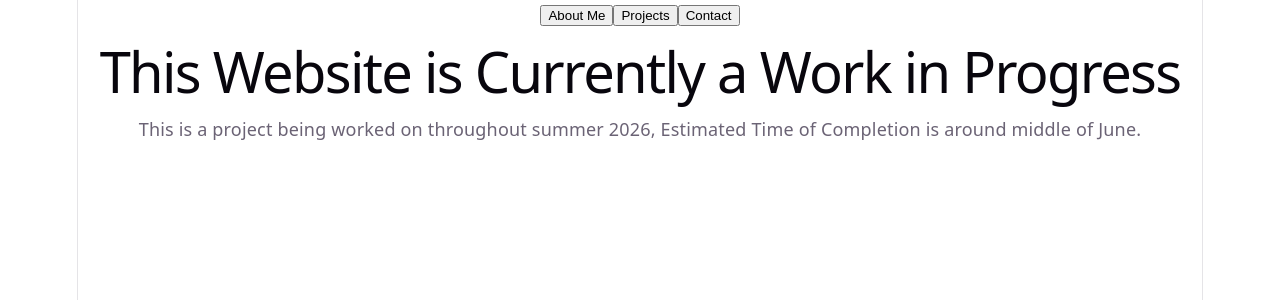
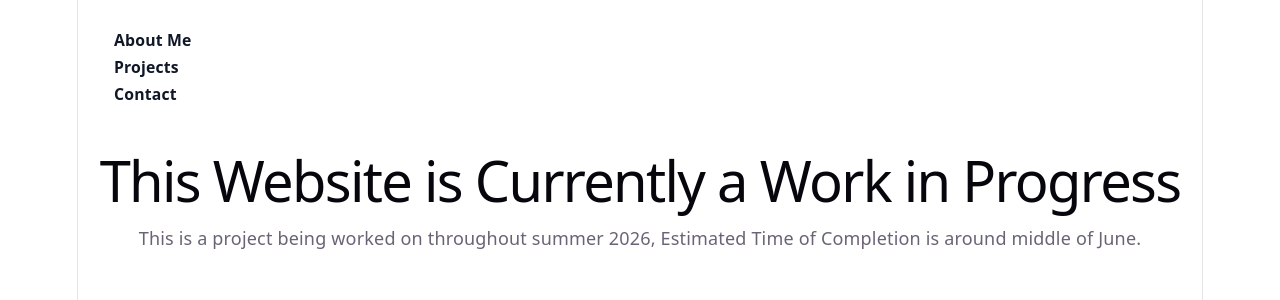
Before and after one commit to jonahhamell/personal_website, a React (Vite) app: page / in a window 1280 px wide. Shown: the top 300 px of the page. Built offline with nearby package versions, Linux system fonts and the light colour scheme.

Commit message:
[FIX] Fixed implementation of TailwindCSS.

```diff
--- a/index.html
+++ b/index.html
@@ -6,6 +6,7 @@
     <link rel="icon" type="image/svg+xml" href="/favicon.svg" />
     <meta name="viewport" content="width=device-width, initial-scale=1.0" />
     <title>Jonah Hamell</title>
+    <link href="/src/style.css" rel="stylesheet">
   </head>
   <body>
     <div id="root"></div>
--- a/src/components/Header.tsx
+++ b/src/components/Header.tsx
@@ -1,4 +1,5 @@
 import { Popover, PopoverGroup, PopoverButton } from '@headlessui/react'
+
 
 function Header() {
     return (
@@ -10,15 +11,15 @@ function Header() {
                     {/*added buttons for the header to be able to navigate throughout the websites, will add functionality at a later date.*/}
                     <Popover className="relative">
 
-                        <PopoverButton className="rounded bg-sky-600 px-4 py-2 text-sm text-white hover:bg-sky-500 active:bg-sky-700">
+                        <PopoverButton className="flex items-center gap-x-1 text-sm/6 font-semibold text-gray-900 text-center">
                             About Me
                         </PopoverButton>
 
-                        <PopoverButton className="rounded bg-sky-600 px-4 py-2 text-sm text-white hover:bg-sky-500 active:bg-sky-700">
+                        <PopoverButton className="flex items-center gap-x-1 text-sm/6 font-semibold text-gray-900 text-center">
                             Projects
                         </PopoverButton>
 
-                        <PopoverButton className="rounded bg-sky-600 px-4 py-2 text-sm text-white hover:bg-sky-500 active:bg-sky-700">
+                        <PopoverButton className="flex items-center gap-x-1 text-sm/6 font-semibold text-gray-900 text-center">
                             Contact
                         </PopoverButton>
 
--- a/src/index.css
+++ b/src/index.css
@@ -1,3 +1,5 @@
+@import "tailwindcss";
+
 :root {
   --text: #6b6375;
   --text-h: #08060d;
```
